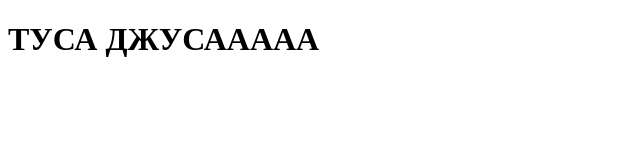
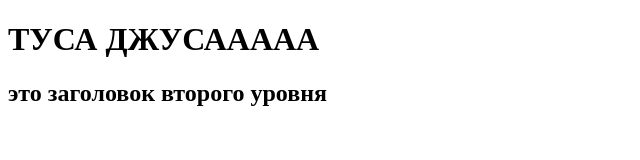
Before and after one commit to denis677/ProjectX, a plain HTML site: page index.html in a window 1280 px wide. Shown: the whole page, without its empty margins (0-640 px from the left). Drawn offline with Linux system fonts and the light colour scheme.

Commit message:
я залил!

```diff
--- a/index.html
+++ b/index.html
@@ -11,6 +11,7 @@
   <header class="header">
     <h1>ТУСА ДЖУСААААА</h1>
   </header>
+  <h2>это заголовок второго уровня</h2>
 
 </body>
 </html>
```
